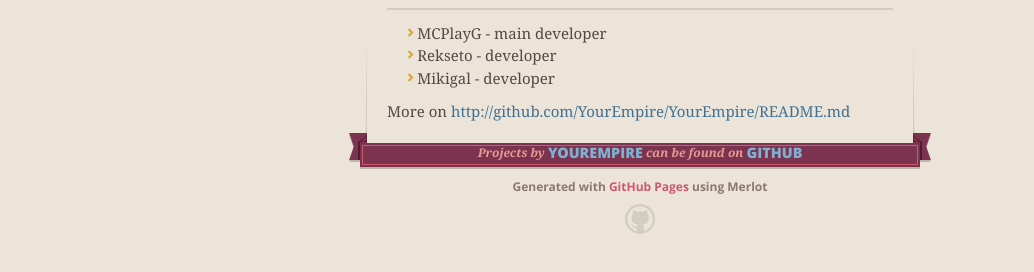
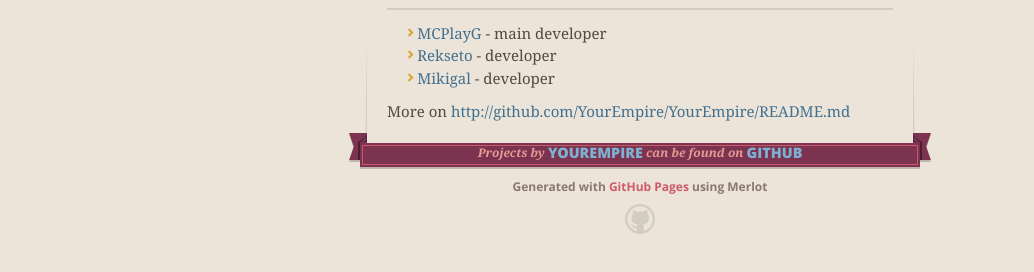
Before and after one commit to YourEmpire/turnt-bear, a plain HTML site: page index.html in a window 1280 px wide. Shown: the part 488-760 px from the top of the page, without its empty margins (0-1034 px from the left). Drawn offline with nearby package versions, Linux system fonts and the light colour scheme.

Commit message:
Update index.html

```diff
--- a/index.html
+++ b/index.html
@@ -59,9 +59,9 @@
 <a id="authors" class="anchor" href="#authors" aria-hidden="true"><span aria-hidden="true" class="octicon octicon-link"></span></a>Authors</h2>
 
 <ul>
-<li>MCPlayG - main developer</li>
-<li>Rekseto - developer</li>
-<li>Mikigal - developer</li>
+<li><b><a href="http://github.com/MCPlayG" title="MCPlayG's account">MCPlayG</a></b> - main developer</li>
+<li><b><a href="http://github.com/Rekseto" title="Rekseto's account">Rekseto</a></b> - developer</li>
+<li><b><a href="http://github.com/mikigal" title="Mikigal's account">Mikigal</a></b> - developer</li>
 </ul>
 
 <p>More on <a href="http://github.com/YourEmpire/YourEmpire/README.md">http://github.com/YourEmpire/YourEmpire/README.md</a></p>
```
